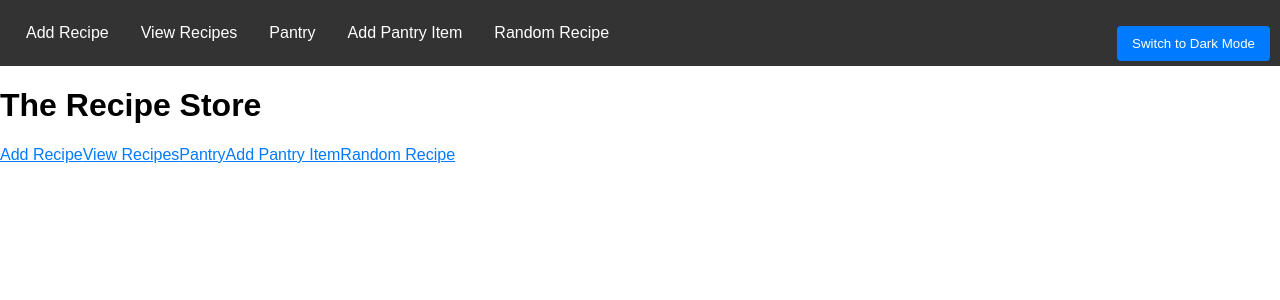
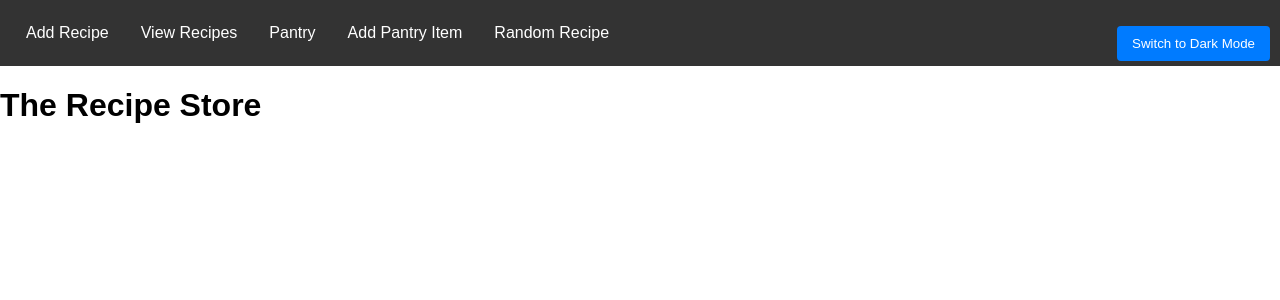
Before and after one commit to O-KenneDevWorks/RecipeStore, a React (Create React App) app in the folder web-app/: page / in a window 1280 px wide. Shown: the top 300 px of the page. Built offline with nearby package versions, Linux system fonts and the light colour scheme.

Commit message:
fixing Homepage

```diff
--- a/web-app/src/App.js
+++ b/web-app/src/App.js
@@ -14,13 +14,6 @@ const Home = () => {
     return (
         <div className="home">
             <h1>The Recipe Store</h1>
-            <div className='page-links'>
-                <Link to='/add-recipe'>Add Recipe</Link>
-                <Link to='/view-recipes'>View Recipes</Link>
-                <Link to='/pantry'>Pantry</Link>
-                <Link to='/add-pantry-item'>Add Pantry Item</Link>
-                <Link to='/random-recipe'>Random Recipe</Link>
-            </div>
         </div>
     );
 };
```
